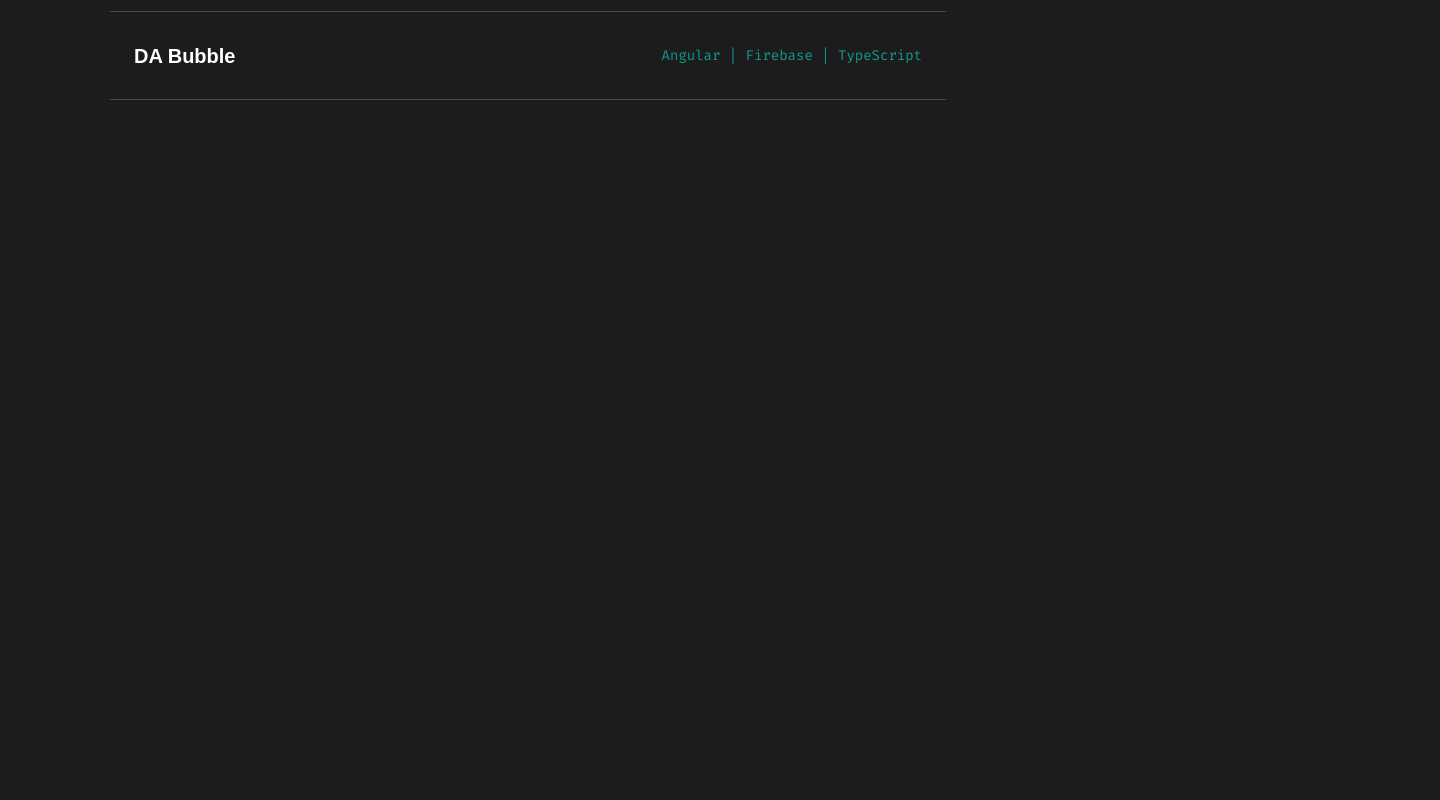
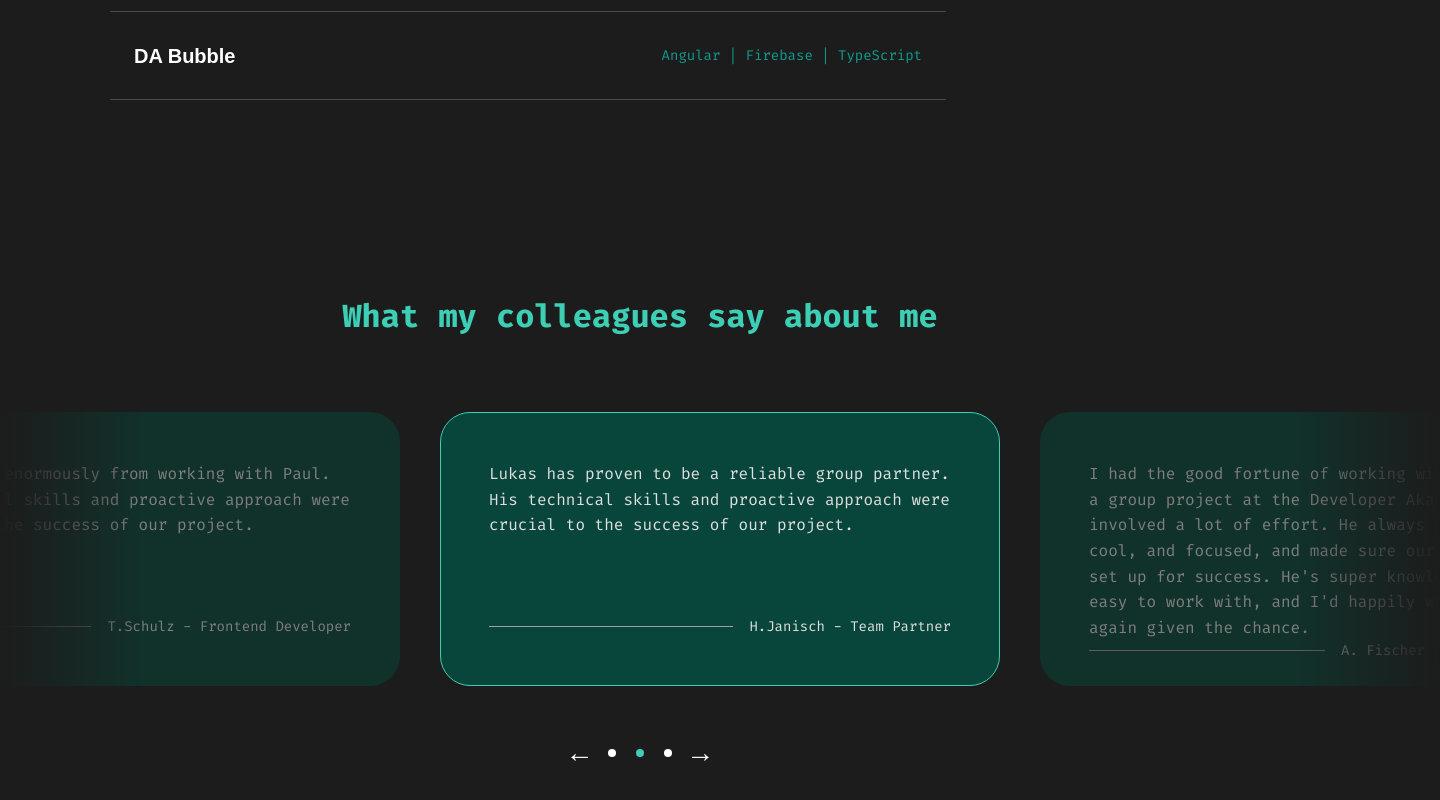
Before and after one commit to CWhymann/portfolio, an Angular app: page / in a window 1280 px wide. Shown: the part 2897-3697 px from the top of the page, 1440 px wide, since content can reach past the window. Before the commit the page ends 3117 px from the top, so only its background shows below. Built offline with nearby package versions, Linux system fonts and the light colour scheme; a web font is replaced by a local one.

Commit message:
feat: add testimonials card click with text swap and slide navigation

```diff
--- a/src/app/app.html
+++ b/src/app/app.html
@@ -3,4 +3,5 @@
 <app-about></app-about>
 <app-skills></app-skills>
 <app-projects></app-projects>
+<app-testimonials></app-testimonials>
 <router-outlet></router-outlet>
--- a/src/app/app.ts
+++ b/src/app/app.ts
@@ -5,10 +5,11 @@ import { Hero } from './components/hero/hero';
 import { About } from './components/about/about';
 import { Skills } from './components/skills/skills';
 import { Projects } from './components/projects/projects';
+import { Testimonials } from './components/testimonials/testimonials';
 
 @Component({
   selector: 'app-root',
-  imports: [RouterOutlet, Header, Hero, About, Skills, Projects],
+  imports: [RouterOutlet, Header, Hero, About, Skills, Projects, Testimonials],
   templateUrl: './app.html',
   styleUrl: './app.scss',
 })
--- /dev/null
+++ b/src/app/components/testimonials/testimonials.html
@@ -0,0 +1,48 @@
+<section class="testimonials">
+  <h2 class="testimonials__title">What my colleagues say about me</h2>
+
+  <div class="testimonials__slider">
+    <div class="testimonials__fade"></div>
+
+    <div class="testimonials__track">
+      @for (testimonial of testimonials; track testimonial.author; let i = $index) {
+        <div
+          class="testimonials__card"
+          [class]="'testimonials__card--' + getPosition(i)"
+          (click)="onCardClick(i)"
+        >
+          @if (getPosition(i) === 'active') {
+            <p class="testimonials__card-text">{{ testimonials[displayIndex()].text }}</p>
+            <div class="testimonials__card-footer">
+              <span class="testimonials__card-line"></span>
+              <span class="testimonials__card-author"
+                >{{ testimonials[displayIndex()].author }} -
+                {{ testimonials[displayIndex()].role }}</span
+              >
+            </div>
+          } @else {
+            <p class="testimonials__card-text">{{ testimonial.text }}</p>
+            <div class="testimonials__card-footer">
+              <span class="testimonials__card-line"></span>
+              <span class="testimonials__card-author"
+                >{{ testimonial.author }} - {{ testimonial.role }}</span
+              >
+            </div>
+          }
+        </div>
+      }
+    </div>
+  </div>
+
+  <div class="testimonials__nav">
+    <button class="testimonials__arrow" (click)="prev()">←</button>
+    @for (testimonial of testimonials; track testimonial.author; let i = $index) {
+      <button
+        class="testimonials__dot"
+        [class.testimonials__dot--active]="displayIndex() === i"
+        (click)="setActive(i)"
+      ></button>
+    }
+    <button class="testimonials__arrow" (click)="next()">→</button>
+  </div>
+</section>
--- /dev/null
+++ b/src/app/components/testimonials/testimonials.scss
@@ -0,0 +1,143 @@
+@use '../../../styles/abstracts/variables' as *;
+@use '../../../styles/abstracts/mixins' as *;
+
+.testimonials {
+  padding: $spacing-xl 0;
+  background: $color-primary;
+
+  &__title {
+    font-family: $font-family-base;
+    font-weight: 700;
+    font-size: 32px;
+    color: #3dcfb6;
+    text-align: center;
+    line-height: 1;
+    margin-bottom: $spacing-xl;
+  }
+
+  &__slider {
+    position: relative;
+    width: 1440px;
+    height: 274px;
+    overflow: hidden;
+    margin: 0 auto;
+  }
+
+  &__fade {
+    position: absolute;
+    inset: 0;
+    background: linear-gradient(
+      90deg,
+      #1c1c1c 0%,
+      rgba(28, 28, 28, 0) 10%,
+      rgba(28, 28, 28, 0) 90%,
+      #1c1c1c 100%
+    );
+    z-index: 2;
+    pointer-events: none;
+  }
+
+  &__track {
+    position: relative;
+    width: 100%;
+    height: 100%;
+  }
+
+  &__card {
+    position: absolute;
+    width: 560px;
+    height: 274px;
+    border-radius: 30px;
+    padding: $spacing-lg;
+    display: flex;
+    flex-direction: column;
+    justify-content: space-between;
+    transition: all 0.4s ease;
+    background: $color-secondary;
+    border: 1px solid transparent;
+
+    &--active {
+      left: 50%;
+      transform: translateX(-50%);
+      background: $color-secondary;
+      border-color: #3dcfb6;
+      z-index: 1;
+      opacity: 1;
+    }
+
+    &--prev {
+      left: calc(50% - 560px - 40px);
+      transform: translateX(-50%);
+      opacity: 0.5;
+      z-index: 0;
+    }
+
+    &--next {
+      left: calc(50% + 560px + 40px);
+      transform: translateX(-50%);
+      opacity: 0.5;
+      z-index: 0;
+    }
+  }
+
+  &__card-text {
+    font-family: $font-family-base;
+    font-size: $font-size-base;
+    color: $color-text;
+    line-height: 1.6;
+  }
+
+  &__card-footer {
+    display: flex;
+    align-items: center;
+    gap: $spacing-sm;
+  }
+
+  &__card-line {
+    flex: 1;
+    height: 1px;
+    background: $color-text-muted;
+  }
+
+  &__card-author {
+    font-family: $font-family-base;
+    font-size: $font-size-sm;
+    color: $color-text;
+    white-space: nowrap;
+  }
+
+  &__nav {
+    display: flex;
+    align-items: center;
+    justify-content: center;
+    gap: 20px;
+    margin-top: $spacing-lg;
+    width: 184px;
+    margin-left: auto;
+    margin-right: auto;
+  }
+
+  &__arrow {
+    font-size: 28px;
+    color: $color-white;
+    cursor: pointer;
+    transition: color $transition-base;
+
+    &:hover {
+      color: #3dcfb6;
+    }
+  }
+
+  &__dot {
+    width: 8px;
+    height: 8px;
+    border-radius: 50%;
+    background: $color-white;
+    cursor: pointer;
+    transition: background $transition-base;
+
+    &--active {
+      background: #3dcfb6;
+    }
+  }
+}
--- /dev/null
+++ b/src/app/components/testimonials/testimonials.ts
@@ -0,0 +1,82 @@
+import { Component, signal } from '@angular/core';
+
+interface Testimonial {
+  text: string;
+  author: string;
+  role: string;
+}
+
+@Component({
+  selector: 'app-testimonials',
+  imports: [],
+  templateUrl: './testimonials.html',
+  styleUrl: './testimonials.scss',
+})
+export class Testimonials {
+  testimonials: Testimonial[] = [
+    {
+      text: 'I benefited enormously from working with Paul. His technical skills and proactive approach were crucial to the success of our project.',
+      author: 'T.Schulz',
+      role: 'Frontend Developer',
+    },
+    {
+      text: 'Lukas has proven to be a reliable group partner. His technical skills and proactive approach were crucial to the success of our project.',
+      author: 'H.Janisch',
+      role: 'Team Partner',
+    },
+    {
+      text: "I had the good fortune of working with Lukas in a group project at the Developer Akademie that involved a lot of effort. He always stayed calm, cool, and focused, and made sure our team was set up for success. He's super knowledgeable, easy to work with, and I'd happily work with him again given the chance.",
+      author: 'A. Fischer',
+      role: 'Team Partner',
+    },
+  ];
+
+  activeIndex = signal(1);
+  displayIndex = signal(1);
+  cardClickCount = signal(0);
+
+  prev(): void {
+    this.cardClickCount.set(0);
+    this.activeIndex.update((i) => (i - 1 + this.testimonials.length) % this.testimonials.length);
+    this.displayIndex.set(this.activeIndex());
+  }
+
+  next(): void {
+    this.cardClickCount.set(0);
+    this.activeIndex.update((i) => (i + 1) % this.testimonials.length);
+    this.displayIndex.set(this.activeIndex());
+  }
+
+  setActive(index: number): void {
+    this.cardClickCount.set(0);
+    this.activeIndex.set(index);
+    this.displayIndex.set(index);
+  }
+
+  onCardClick(index: number): void {
+    const active = this.activeIndex();
+    const total = this.testimonials.length;
+    const diff = (index - active + total) % total;
+    if (diff === 0) return;
+
+    const count = this.cardClickCount();
+
+    if (count >= 2) {
+      this.cardClickCount.set(0);
+      this.activeIndex.update((i) => (diff === 1 ? (i + 1) % total : (i - 1 + total) % total));
+      this.displayIndex.set(this.activeIndex());
+    } else {
+      this.cardClickCount.update((c) => c + 1);
+      this.displayIndex.update((i) => (diff === 1 ? (i + 1) % total : (i - 1 + total) % total));
+    }
+  }
+
+  getPosition(index: number): string {
+    const active = this.activeIndex();
+    const total = this.testimonials.length;
+    const diff = (index - active + total) % total;
+    if (diff === 0) return 'active';
+    if (diff === 1) return 'next';
+    return 'prev';
+  }
+}
```
Also changed, not shown: 1 other file (tests, documents, lock files or other folders).
